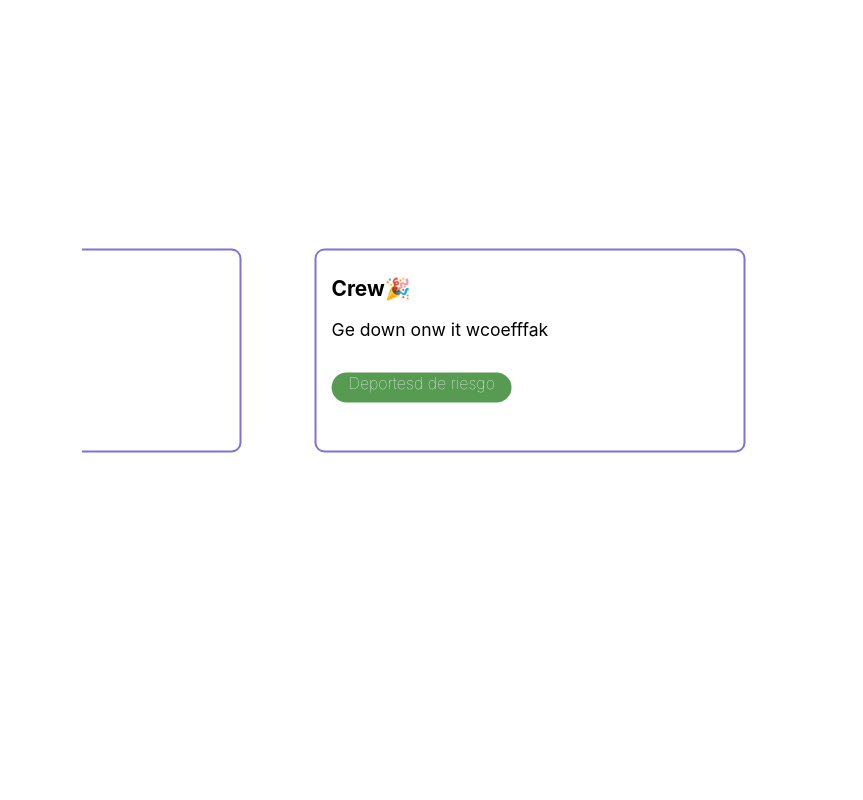
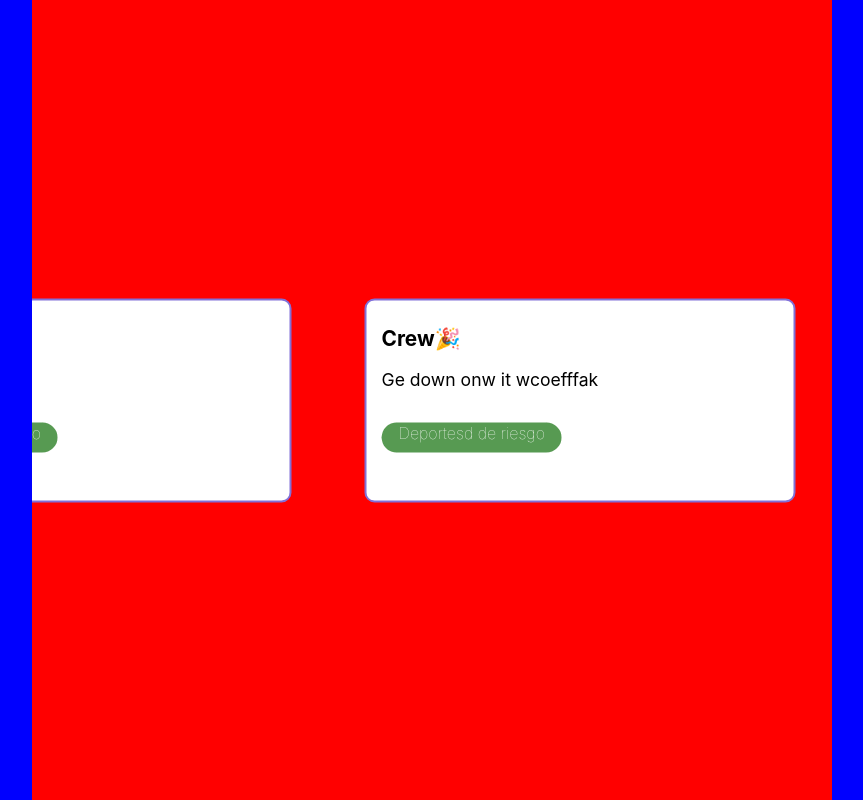
Before and after one commit to CesarDavidMorenR/gift-list-nuwe, a React (Create React App) app: page / in a window 1280 px wide. Shown: the top 800 px of the page, without its empty margins (208-1071 px from the left). Built offline with nearby package versions, Linux system fonts and the light colour scheme.

Commit message:
Solve: Adjust cards to the center of the display

```diff
--- a/src/App.css
+++ b/src/App.css
@@ -3,16 +3,34 @@
 /* ::-webkit-scrollbar{width:81px;height:82px;} */
 /* ::-webkit-scrollbar-button{width:2px;height:2px;} */
 
+.layout{
+    height: 100%;
+    width: 100%;
+    top: 0;
+    left: 0;
+    position:fixed;
+    display:flex;
+    align-items: center;
+    justify-content:center;
+    background-color:blue;
+}
+
 .overflowx{
   width: 100%;
-  height: 700px;
-  /* margin: 210px 0; */
+  height: 100%;
+  background-color:red;
+  margin: 0 auto;
   overflow-y: auto;
   overflow-x: hidden;
   transform: rotate(-270deg);
-  /* transform-origin: top; */
+  /* transform-origin: left; */
   display: flex;
   flex-direction: column;
+
+  /* align-items: center; */
+  /* justify-content: center; */
+
+  /* left: 50%; */
   /* position: fixed;
   top: 0;
   left: 0;
@@ -22,13 +40,17 @@
 .cardsContainer {
   background-color: white;
   display:block;
-  margin: 150px auto;
+  margin-top: 150px;
+  margin-bottom: 150px;
+  margin-left: auto;
+  margin-right: auto;
   width: 427px;
   min-height: 200px;
   border: 2px solid #8170D8;
   border-radius: 10px;
   transform: rotate(270deg);
-  /* transform-origin: right top; */
+  /* transform-origin: top; */
+
 
 
 }
--- a/src/components/Container.js
+++ b/src/components/Container.js
@@ -12,6 +12,7 @@ export const Container = () => {
   const textTwo = 'Ge down onw it wcoefffak';
 
   return (
+    <section className="layout">
       <section className="overflowx">
         <div className="cardsContainer">
           <Header />
@@ -19,11 +20,21 @@ export const Container = () => {
           <Tag />
         </div>
         <div className="cardsContainer">
-
+          <Header />
+          <Description innertext={text} />
+          <Tag />
+        </div>
+        <div className="cardsContainer">
+          <Header />
+          <Description innertext={text} />
+          <Tag />
+        </div>
+        <div className="cardsContainer">
           <Header />
           <Description innertext={text} />
           <Tag />
         </div>
       </section>
+    </section>
   );
 }
--- a/src/components/Description.js
+++ b/src/components/Description.js
@@ -4,7 +4,7 @@ import React from "react";
 export const Description = (props) => {
   return (
     <p className="decription">
-      {/* Lista de regalos para el grupo crew */}  {props.innertext}
+      {props.innertext}
     </p>
   )
 };
--- a/src/index.css
+++ b/src/index.css
@@ -6,7 +6,7 @@ body {
     sans-serif;
   -webkit-font-smoothing: antialiased;
   -moz-osx-font-smoothing: grayscale;
-  overflow-y: hidden;
+  /* overflow-y: hidden; */
 }
 
 code {
```
Lines whose indentation alone changed are shown as unchanged.
